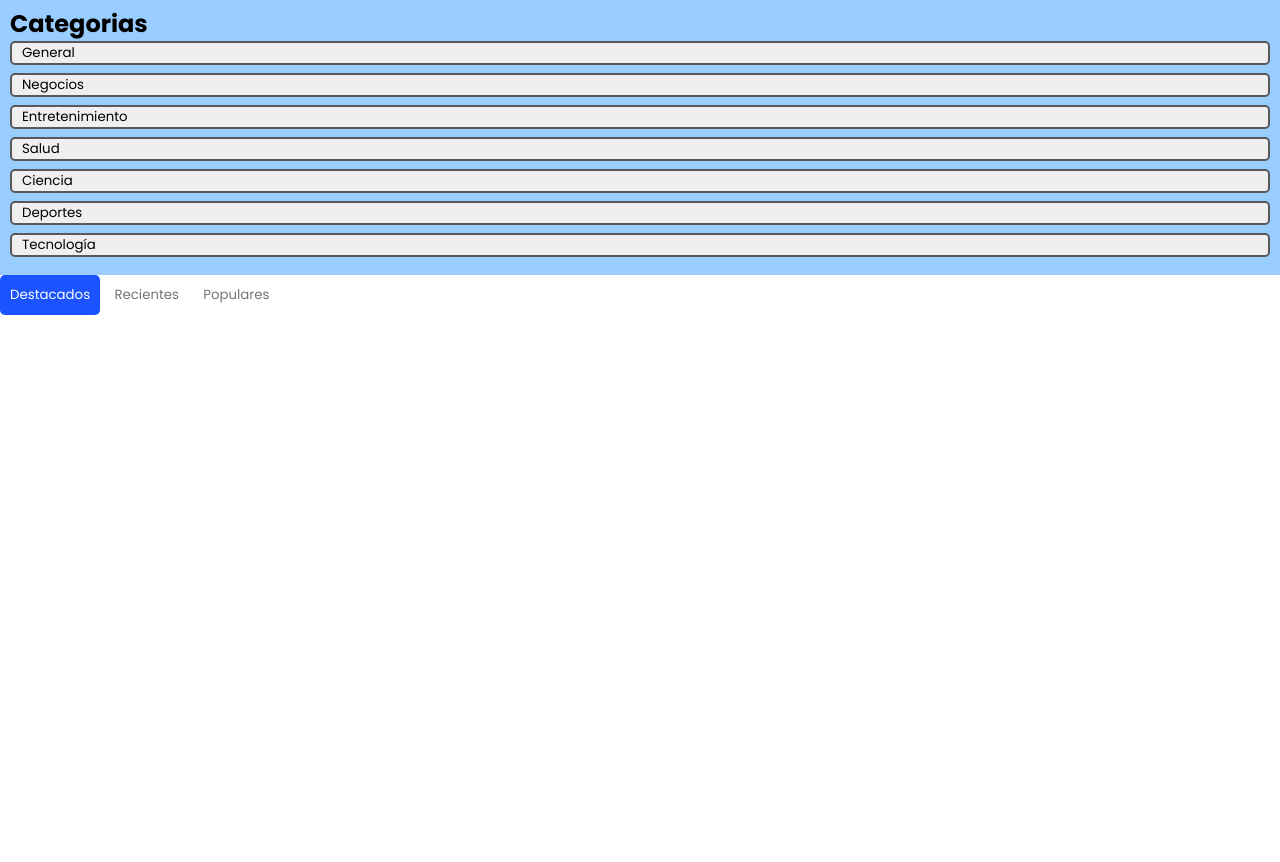
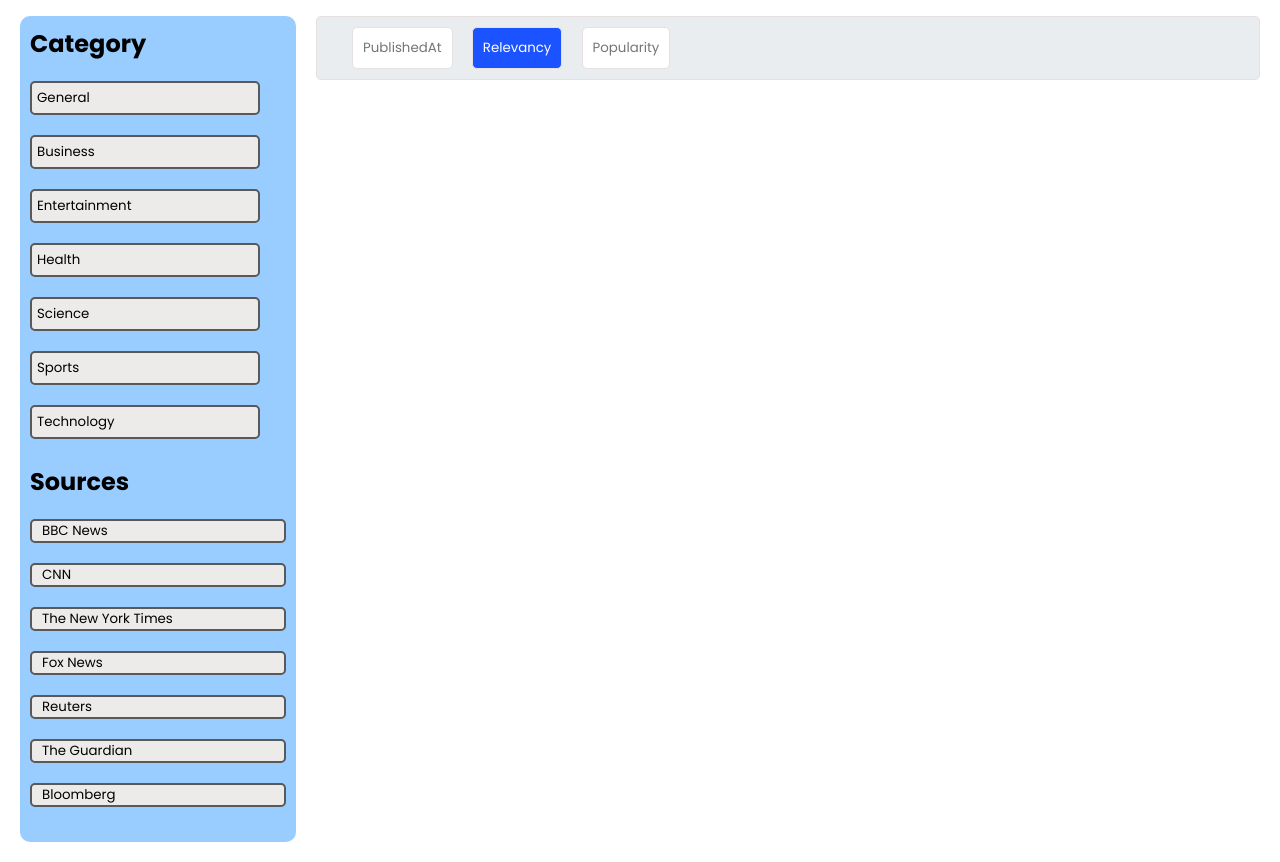
Before and after one commit to SKEIILATT/News-Dashboards, a plain HTML site: page index.html in a window 1280 px wide. Shown: the part 62-924 px from the top of the page. Before the commit the page ends 800 px from the top, so only its background shows below. Drawn offline with Linux system fonts and the light colour scheme; no server answers.

Commit message:
Official Launch

```diff
--- a/index.html
+++ b/index.html
@@ -11,28 +11,39 @@
 
     <header>
         <h1>NewsPapers</h1>
-        <input type="search" name="buscador-noticias" id="buscar-noticias" placeholder="🔎 Buscar Noticias...">
+        <input type="search" name="buscador-noticias" id="buscar-noticias" placeholder="🔎 Search news...">
     </header>
-
+    <div class="seccion-filtros">
         <aside id="aside-filtros-categorias">
-        <h2>Categorias</h2>
             <div id="contenedor-botones-filtros">
+                <h2>Category</h2>
                 <button class="boton-filtro" id="filtro-general">General</button>
-            <button class="boton-filtro" id="filtro-business">Negocios</button>
-            <button class="boton-filtro" id="filtro-entertainment">Entretenimiento</button>
-            <button class="boton-filtro" id="filtro-health">Salud</button>
-            <button class="boton-filtro" id="filtro-science">Ciencia</button>
-            <button class="boton-filtro" id="filtro-sports">Deportes</button>
-            <button class="boton-filtro" id="filtro-technology">Tecnología</button>
+                <button class="boton-filtro" id="filtro-business">Business</button>
+                <button class="boton-filtro" id="filtro-entertainment">Entertainment</button>
+                <button class="boton-filtro" id="filtro-health">Health</button>
+                <button class="boton-filtro" id="filtro-science">Science</button>
+                <button class="boton-filtro" id="filtro-sports">Sports</button>
+                <button class="boton-filtro" id="filtro-technology">Technology</button>
+            </div>
+            <div id="contenedor-botones-filtros-fuente">
+                <h2>Sources</h2>
+                <button class="boton-filtro-fuente" id="filtro-bbc.co.uk">BBC News</button>
+                <button class="boton-filtro-fuente" id="filtro-cnn.com">CNN</button>
+                <button class="boton-filtro-fuente" id="filtro-nytimes.com">The New York Times</button>
+                <button class="boton-filtro-fuente" id="filtro-foxnews.com">Fox News</button>
+                <button class="boton-filtro-fuente" id="filtro-reuters.com">Reuters</button>
+                <button class="boton-filtro-fuente" id="filtro-theguardian.com">The Guardian</button>
+                <button class="boton-filtro-fuente" id="filtro-bloomberg.com">Bloomberg</button>
             </div>
         </aside>
         <div class="contenedor-filtros">
-        <button class="boton-filtro-noticias botones-filtros-activo" id="boton-destacado" >Destacados</button>
-        <button class="boton-filtro-noticias botones-filtros-noActivo" id="boton-reciente">Recientes</button>
-        <button class="boton-filtro-noticias botones-filtros-noActivo" id="boton-popular">Populares</button>
-    </div>
+            <button class="boton-filtro-noticias botones-filtros-noActivo" id="boton-reciente">PublishedAt</button>
+            <button class="boton-filtro-noticias botones-filtros-activo" id="boton-destacado" >Relevancy</button>
+            <button class="boton-filtro-noticias botones-filtros-noActivo" id="boton-popular">Popularity</button>
             <main id="contenido-noticias">
             </main>
+        </div>
+    </div>
     <script src="script.js"> </script>
 </body>
 </html>
--- a/script.js
+++ b/script.js
@@ -1,11 +1,13 @@
 /// CONSUMIR EL API
-const apiKey1 = '';
+const apiKey1 = '9ab8d09adbec4f7f8ff0e8a2ca5010ee';
 const contenedor_noticias = document.getElementById("contenido-noticias");
 const input = document.getElementById("buscar-noticias");
+let filtroActual = "publishedAt";
 
 document.querySelectorAll(".boton-filtro-noticias").forEach(boton =>{
     boton.addEventListener("click",cambiarColor)
 })
+
 
 
 //Función para cambiar el color de la barra de destacados, recientes, populares
@@ -16,14 +18,18 @@ function cambiarColor(){
     })
     this.classList.remove("botones-filtros-noActivo");
     this.classList.add("botones-filtros-activo");
+    filtroActual = this.textContent.toLowerCase()
+    const textoBusqueda = input.value.trim();
+    if(textoBusqueda!==""){
+        getNewsbySearch(textoBusqueda, filtroActual);
+    }
 }
 
 
 
-
 //Función para obtener las noticias mediante la barra de busqueda
-async function getNewsbySearch(query){
-    let url = `https://newsapi.org/v2/everything?q=${query}&apiKey=${apiKey1}`
+async function getNewsbySearch(query, state){
+    let url = `https://newsapi.org/v2/everything?q=${query}&sortBy=${state}&apiKey=${apiKey1}`
     try{
         const response = await fetch(url)
         const data = await response.json()
@@ -41,7 +47,7 @@ input.addEventListener("keydown", function(event){
         if(texto==""){
             alert("Ingrese su busqueda ")
         }
-        getNewsbySearch(texto);
+        getNewsbySearch(texto, filtroActual);
     }
 });
 
@@ -57,13 +63,26 @@ async function getNewsbyCategory(category="health"){
         console.log("Error Obtenido en las noticias", error)
     }
 }
+//Función para obtener las noticias desde la API con una fuente dada
+async function getNewsbySource(fuente){
+    let url = `https://newsapi.org/v2/everything?domains=${fuente}&apiKey=${apiKey1}`;
+    try{
+        const response = await fetch(url);
+        const dato = await response.json();
+        displayNews(dato.articles)
+    }
+    catch(error){
+        console.log("Error Obtenido en las noticias", error)
+    }
+}
+
 function displayNews(articles){
     contenedor_noticias.innerHTML = "";
     articles.forEach(article =>{
         const newCard = document.createElement("div")
         newCard.classList.add("news-card");
         newCard.innerHTML=`
-            <img class="img-api" src="${article.urlToImage || images/imgnot.jpg}" alt="news-Image">
+            <img class="img-api" src="${article.urlToImage || "images/imgnot.jpg"}" alt="news-Image">
             <h3>${article.title}</h3>
             <p>${article.description || "No hay descripción disponible"}</p>
             <a href="${article.url} target="_blank">Leer Mas</a>
@@ -80,3 +99,12 @@ document.querySelectorAll(".boton-filtro").forEach(boton=>{
     })
 })
 getNewsbyCategory();
+
+
+document.querySelectorAll(".boton-filtro-fuente").forEach(boton=>{
+    boton.addEventListener("click", function(){
+        const fuente = this.id.replace("filtro-","")
+        console.log(fuente)
+        getNewsbySource(fuente)
+    })
+})
--- a/style.css
+++ b/style.css
@@ -28,41 +28,55 @@ header{
 /*
     SECCIÓN ASIDE
 */
-#aside-filtros-categorias{
+#aside-filtros-categorias,#aside-filtros-fuente{
     background-color: #99ccff;
     padding: 10px;
 }
 /*
     SECCIÓN MAIN CONTENIDO
 */
-#contenedor-botones-filtros{
+#contenedor-botones-filtros,#contenedor-botones-filtros-fuente{
     display: flex;
     flex-direction: column;
+    margin-bottom: 5px;
+
 }
-.boton-filtro{
+.boton-filtro,.boton-filtro-fuente{
     text-align: left;
     padding-left: 10px;
-    margin-bottom: 8px;
+    margin-bottom: 20px;
     border-radius: 5px;
     border-style: solid;
     border-color: #595959;
+    cursor: pointer;
+    background-color: rgb(237, 235, 233);
+}
+h2{
+    margin-bottom: 20px;
 }
 
-#contenedor-filtros{
-    width: 75%;
-    background-color: white;
+
+.contenedor-filtros{
+    width: 95%;
     border: 1px solid rgb(230, 224, 224);
+    background-color: #e9edef;
     border-radius: 5px;
-    margin: 10px 0 0 40px;
-    padding: 2px;
+    padding-left: 20px;
+    padding-bottom: 10px;
+
+    margin-top: 10px;
 
 }
+
 .botones-filtros-activo{
     color: white;
     background-color:#1a53ff;
     padding: 10px;
     border: none;
     border-radius: 5px;
+    margin: 10px 0 0 15px ;
+    border: 1px solid rgb(230, 224, 224);
+    cursor: pointer;
 }
 
 
@@ -72,6 +86,9 @@ header{
     padding: 10px;
     border: none;
     border-radius: 5px;
+    margin: 10px 0 0 15px ;
+    border: 1px solid rgb(230, 224, 224);
+    cursor: pointer;
 }
 .img-api{
     height: 50%;
@@ -93,3 +110,50 @@ header{
     box-shadow: 10px 10px 15px rgb(0, 0, 0,0.3);
     padding: 2.5px;
 }
+
+/*
+MEDIA QUERIES PARA EL TAMAÑO EN LAPTOS
+*/
+@media (width >= 600px){
+    #buscar-noticias{
+        width: 20%;
+        margin-right: 10px;
+    }
+    #aside-filtros-categorias{
+        width: 25%;
+        border-radius: 10px;
+
+    }
+    .boton-filtro{
+        width: 90%;
+        padding: 5px;
+    }
+    .seccion-filtros{
+        display: flex;
+        flex-direction: row;
+        align-items: flex-start;
+        gap: 20px;
+        padding: 20px;
+    }
+    .contenedor-filtros{
+        width: 90%;
+        margin: 0;
+    }
+    #contenido-noticias{
+
+        display: flex;
+        flex-direction: row;
+        flex-wrap: wrap;
+
+    }
+    .news-card{
+       width: 40%;
+       padding: 20px;
+    }
+    .img-api{
+        border-radius: 5px;
+        width: 80%;
+        height: 50%;
+        margin-bottom: 10px;
+    }
+}
```
Lines whose indentation alone changed are shown as unchanged.
